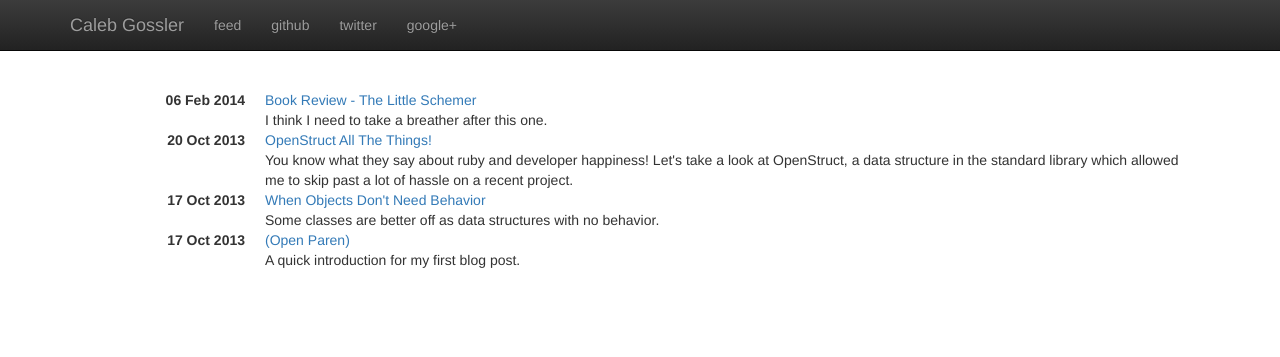
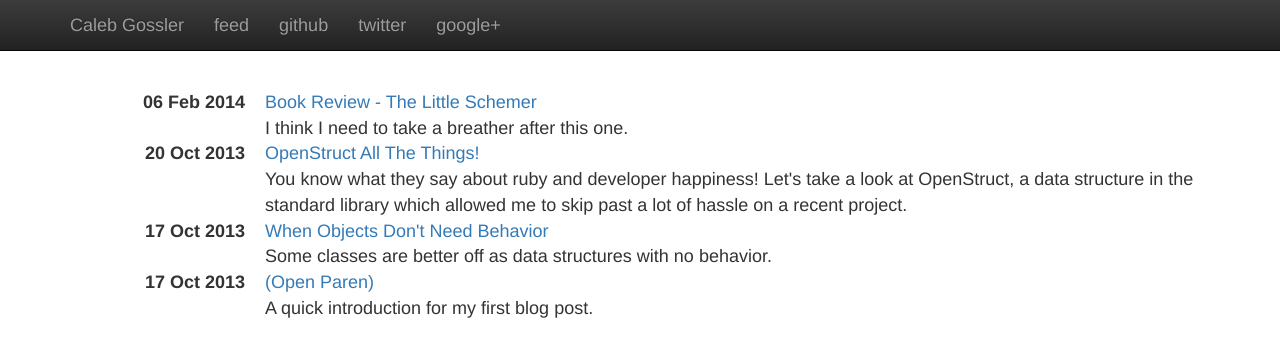
Before and after one commit to itscaleb/itscaleb.github.io, a Jekyll site: the page built from index.html, in a window 1280 px wide. Shown: the top 357 px of the page. Built offline with Jekyll 4.4.1, drawn with Linux system fonts in a browser that asks for light colours; nearby versions of some CDN libraries; Markdown is read by kramdown in place of the engine named in the settings.

Commit message:
font size

```diff
--- a/css/main.css
+++ b/css/main.css
@@ -1,5 +1,6 @@
 body {
   padding-top: 50px;
+  font-size: large;
 }
 .site {
   padding: 40px 15px;
```
